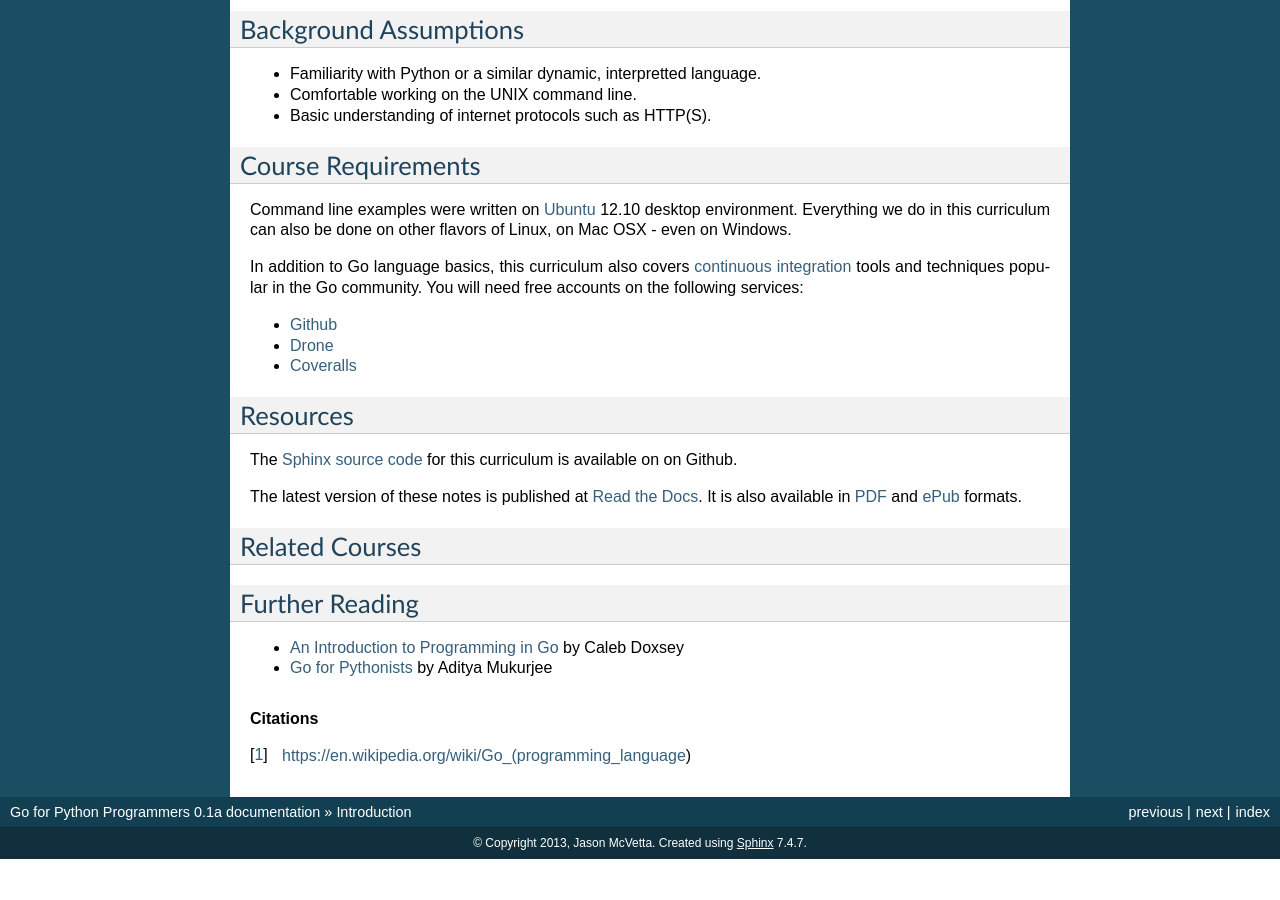
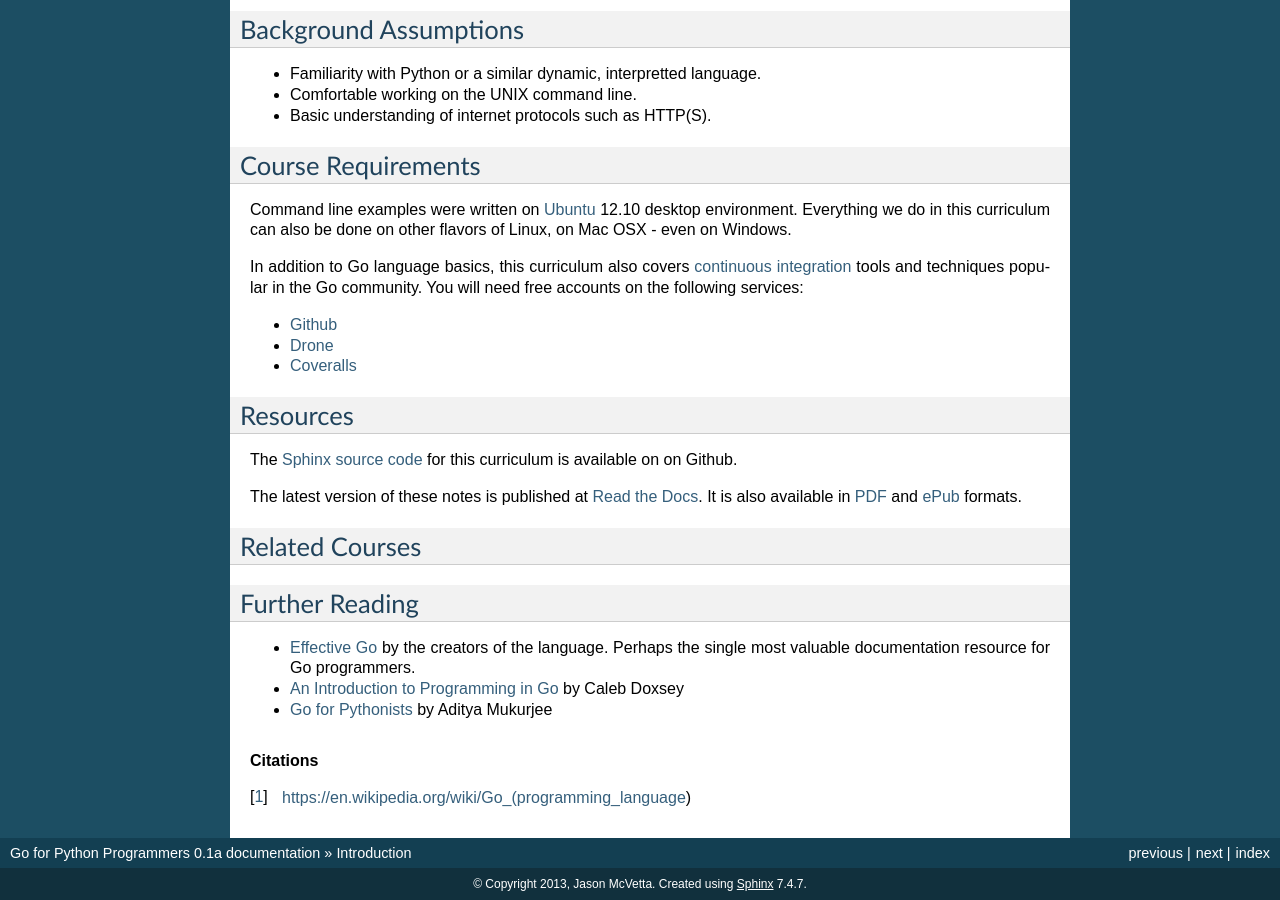
Before and after one commit to jmcvetta/golang-for-python-programmers, a Sphinx documentation site: the page built from source/intro.rst, in a window 1280 px wide and 900 px high, scrolled down 1099 px. Built offline with Sphinx 7.4.7, drawn with Linux system fonts in a browser that asks for light colours; before the commit the page ends 1958 px from its top, so only the background shows below that.

Commit message:
link to Effective Go

```diff
--- a/source/intro.rst
+++ b/source/intro.rst
@@ -112,6 +112,8 @@ Related Courses
 Further Reading
 ===============
 
+* `Effective Go`_ by the creators of the language.  Perhaps the single most
+  valuable documentation resource for Go programmers.
 * `An Introduction to Programming in Go`_ by Caleb Doxsey
 * `Go for Pythonists`_ by Aditya Mukurjee
 
@@ -133,6 +135,7 @@ Further Reading
 .. _`Read the Docs`: http://golang-for-python-programmers.readthedocs.org/
 .. _`Jason McVetta`: mailto:jason.mcvetta@gmail.com
 .. _Ubuntu: http://www.ubuntu.com
+.. _`Effective Go`: http://golang.org/doc/effective_go.html
 .. _`An Introduction to Programming in Go`:  http://www.golang-book.com/
 .. _`Go for Pythonists`: https://github.com/ChimeraCoder/go-for-pythonists
 .. _`Programming in Go: An Introduction`: http://programming-in-go.readthedocs.org
```
